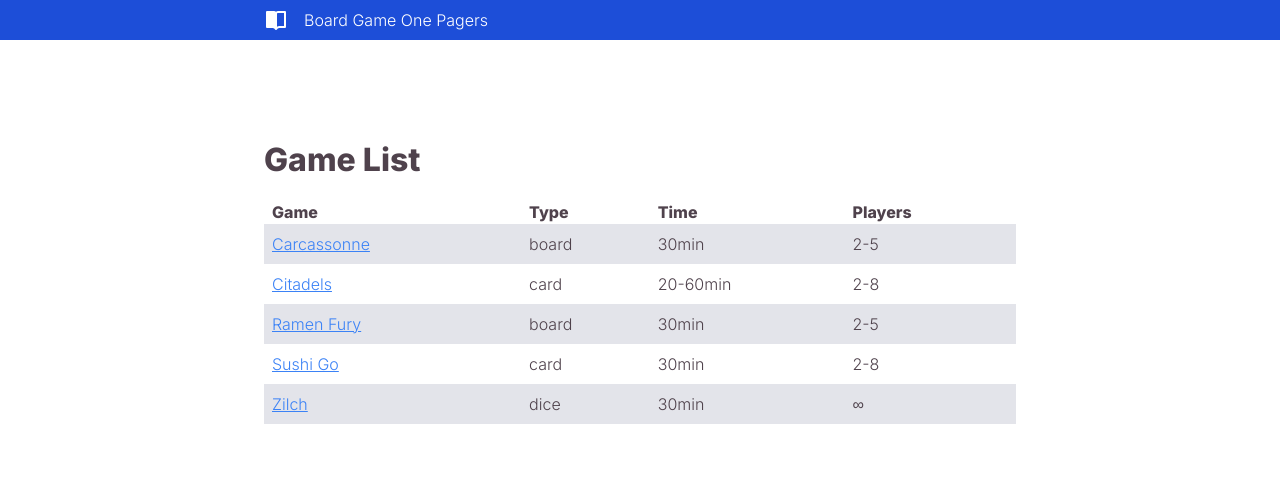
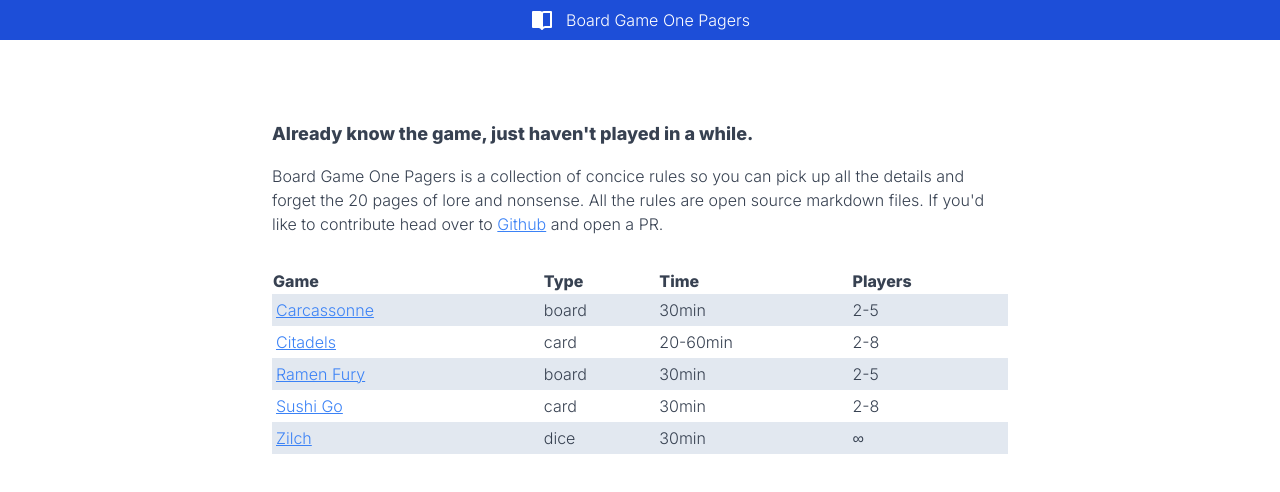
Before and after one commit to allanhortle/board-game-one-pagers, a Next.js app: page / in a window 1280 px wide. Shown: the top 492 px of the page. Built offline with nearby package versions, Linux system fonts and the light colour scheme.

Commit message:
Removing styled-components

```diff
--- a/src/components/Affordance.tsx
+++ /dev/null
@@ -1,158 +0,0 @@
-import styled, {createGlobalStyle} from 'styled-components';
-import {
-    compose,
-    space,
-    SpaceProps,
-    layout,
-    LayoutProps,
-    textStyle,
-    TextStyleProps,
-    typography,
-    TypographyProps,
-    position,
-    PositionProps,
-    color as colorSystem,
-    ColorProps
-} from 'styled-system';
-
-export const styledProps = compose(
-    layout,
-    position,
-    space,
-    textStyle,
-    typography,
-    colorSystem,
-    position
-);
-
-export interface StyledProps
-    extends TypographyProps,
-        ColorProps,
-        LayoutProps,
-        SpaceProps,
-        TextStyleProps,
-        PositionProps,
-        TypographyProps {}
-
-const color = (key: any) => (props: any) => props.theme.colors[key];
-
-export const GlobalStyle = createGlobalStyle`
-    html, body, div, span, applet, object, iframe,
-    h1, h2, h3, h4, h5, h6, p, blockquote, pre,
-    a, abbr, acronym, address, big, cite, code,
-    del, dfn, em, img, ins, kbd, q, s, samp,
-    small, strike, strong, sub, sup, tt, var,
-    b, u, i, center,
-    dl, dt, dd, ol, ul, li,
-    fieldset, form, label, legend,
-    table, caption, tbody, tfoot, thead, tr, th, td,
-    article, aside, canvas, details, embed,
-    figure, figcaption, footer, header, hgroup,
-    menu, nav, output, ruby, section, summary,
-    time, mark, audio, video {
-        margin: 0;
-        padding: 0;
-        border: 0;
-        font-size: 100%;
-        font: inherit;
-        vertical-align: baseline;
-    }
-    article, aside, details, figcaption, figure,
-    footer, header, hgroup, menu, nav, section {
-        display: block;
-    }
-    body {
-        line-height: 1;
-    }
-    ol, ul {
-        list-style: none;
-    }
-    blockquote, q {
-        quotes: none;
-    }
-    blockquote:before, blockquote:after,
-    q:before, q:after {
-        content: '';
-        content: none;
-    }
-    table {
-        border-collapse: collapse;
-        border-spacing: 0;
-    }
-    * {
-        box-sizing: border-box;
-    }
-    body {
-        background-color: ${(_) => _.theme.colors.bg};
-        color: ${(_) => _.theme.colors.fg};
-        font-family: ${(_) => _.theme.fonts.copy};
-        font-size: 16px;
-        line-height: 1.5;
-        font-weight: 300;
-    }
-    strong {font-weight: bold};
-    em {font-style: italic};
-`;
-
-export const List = styled.ul`
-    ${space}
-    padding-left: 1.5rem;
-    list-style: disc;
-`;
-
-export const OrderedList = styled.ol`
-    ${space}
-    padding-left: 1.5rem;
-    list-style: decimal;
-`;
-
-export const Label = styled.span`
-    color: ${(_) => _.theme.colors.comment};
-`;
-
-export const Input = styled.input`
-    background-color: ${(p) => p.theme.colors.black};
-    color: ${(p) => p.theme.colors.fg};
-    border: none;
-    font-size: inherit;
-    font-family: inherit;
-    display: block;
-    width: 100%;
-`;
-
-export const Quote = styled.blockquote`
-    font-style: italic;
-    overflow: hidden;
-    position: relative;
-    padding-left: 1.2em;
-    padding-top: 1.2em;
-    margin: 1em 0;
-    color: ${color('purple')};
-    &:before {
-        content: '>\\A>\\A>\\A>\\A>\\A>\\A>\\A>\\A>\\A>\\A>\\A>\\A>\\A>\\A>\\A>\\A>\\A>\\A>\\A>\\A>\\A>\\A>\\A>\\A>\\A>\\A>\\A>\\A>\\A>\\A>\\A>\\A>\\A>\\A>\\A>\\A>\\A>\\A>\\A>\\A>\\A>\\A>\\A>\\A>\\A>\\A>\\A>\\A>\\A>\\A>\\A>\\A>\\A>\\A>\\A>\\A>\\A>\\A>\\A>\\A>\\A>\\A>\\A>\\A>\\A>\\A>\\A>\\A>\\A>\\A>\\A>\\A>\\A>\\A>\\A>\\A>\\A>\\A>\\A>\\A>\\A>\\A>\\A>\\A>\\A>\\A>\\A>\\A>\\A>\\A>\\A>\\A>\\A>\\A>\\A>\\A>\\A>\\A>\\A>';
-        position: absolute;
-        left: 0;
-        white-space: pre;
-        top: -2px;
-    }
-`;
-
-export const Button = styled.button`
-    ${textStyle}
-    ${typography}
-    ${space}
-    ${colorSystem}
-    -webkit-appearance: none;
-    border: none;
-    margin: 0;
-    padding: 0;
-    overflow: visible;
-    color: inherit;
-    font: inherit;
-    background-color: ${color('yellow')};
-    color: ${color('bg')};
-    ${(p) => `padding: 0 ${p.theme.space[1]}px;`}
-    cursor: pointer;
-`;
-
-export const Image = styled('img')({}, layout);
--- a/src/components/Layout.ts
+++ /dev/null
@@ -1,11 +0,0 @@
-import styled from 'styled-components';
-import styledProps, {StyledProps} from './StyledProps';
-
-export const Box = styled.div<StyledProps>({display: 'block'}, styledProps);
-export const Flex = styled.div<StyledProps>({display: 'flex'}, styledProps);
-export const Fixed = styled.div<StyledProps>({position: 'fixed'}, styledProps);
-
-export const Wrapper = styled(Box)`
-    max-width: 48rem;
-    margin: auto;
-`;
--- a/src/components/Table.tsx
+++ /dev/null
@@ -1,19 +0,0 @@
-import styled from 'styled-components';
-import styledProps, {StyledProps} from './StyledProps';
-
-export const Table = styled.table<StyledProps>`
-    ${styledProps}
-    text-align: left;
-`;
-export const Tr = styled.tr<StyledProps>({}, styledProps);
-
-export const Th = styled.th<StyledProps>`
-    ${styledProps}
-    font-weight: bold;
-    padding-right: 1rem;
-`;
-
-export const Td = styled.td<StyledProps>`
-    ${styledProps}
-    padding-right: 1rem;
-`;
--- a/src/components/Text.tsx
+++ /dev/null
@@ -1,3 +0,0 @@
-import styled from 'styled-components';
-import styledProps, {StyledProps} from 'components/StyledProps';
-export default styled.span<StyledProps>({}, styledProps);
--- a/src/components/Theme.ts
+++ /dev/null
@@ -1,64 +0,0 @@
-function makeTheme(colors: any) {
-    return {
-        space: [0, 4, 8, 16, 32, 64, 128, 256, 512],
-        colors,
-        fonts: {
-            copy: "'Inter', sans-serif"
-        },
-        borders: {
-            outline: '1px solid'
-        },
-        textStyles: {
-            heading1: {
-                fontSize: '2rem',
-                fontWeight: 800
-            },
-            heading2: {
-                fontSize: '1.5rem',
-                fontWeight: 800
-            },
-            heading3: {
-                fontSize: '1.25rem',
-                fontWeight: 800
-            },
-            em: {
-                fontStyle: 'italic'
-            },
-            strong: {
-                fontWeight: 800
-            }
-        }
-    };
-}
-
-export const DarkTheme = makeTheme({
-    bg: 'black',
-    bg1: 'black',
-    fg: '#fafafa',
-    comment: '#6D6D6D',
-    black: '#0c0c0c',
-    blue: '#1d4ed8',
-    green: '#99c794',
-    yellow: '#fac863',
-    white: '#fac863',
-    red: '#ec5f67',
-    purple: '#c594c5',
-    lineHighlight: '#2e4e3a'
-});
-
-export const LightTheme = makeTheme({
-    fg: '#4f424c',
-    bg: '#fff',
-    bg1: '#e3e4ea',
-    comment: '#a39e9b',
-    black: '#ececec',
-    blue: '#1d4ed8',
-    orange: '#FB923C',
-    green: '#48b685',
-    yellow: '#155bf9',
-    white: '#e7e9db',
-    red: '#155bf9',
-    purple: '#6D28D9',
-    muted: '#9e9e9e',
-    lineHighlight: 'rgb(188, 217, 219)'
-});
--- a/src/pages/_app.tsx
+++ b/src/pages/_app.tsx
@@ -1,38 +1,25 @@
 import type {AppProps} from 'next/app';
-import {LightTheme} from '../components/Theme';
-import {GlobalStyle} from '../components/Affordance';
-import {ThemeProvider} from 'styled-components';
-import {Box, Wrapper, Flex} from 'components/Layout';
-import Text from 'components/Text';
-import Clickable from 'components/Clickable';
+import Clickable from '../components/Clickable';
 import GoatCounter from './GoatCounter';
 import '../global.css';
 
 export default function App({Component, pageProps}: AppProps) {
     return (
-        <ThemeProvider theme={LightTheme}>
-            <Box pb={5}>
-                <GlobalStyle />
-                <Box py={2} backgroundColor="blue" color="bg">
-                    <Wrapper px={[3, 3, 2]}>
-                        <Clickable href="/">
-                            <Flex>
-                                <svg
-                                    width="24"
-                                    height="24"
-                                    viewBox="0 0 24 24"
-                                    style={{fill: 'white'}}
-                                >
-                                    <path d="M21 3h-7a2.98 2.98 0 0 0-2 .78A2.98 2.98 0 0 0 10 3H3a1 1 0 0 0-1 1v15a1 1 0 0 0 1 1h5.758a2.01 2.01 0 0 1 1.414.586l1.121 1.121c.009.009.021.012.03.021.086.08.182.15.294.196h.002a.996.996 0 0 0 .762 0h.002c.112-.046.208-.117.294-.196.009-.009.021-.012.03-.021l1.121-1.121A2.01 2.01 0 0 1 15.242 20H21a1 1 0 0 0 1-1V4a1 1 0 0 0-1-1zm-1 15h-4.758a4.03 4.03 0 0 0-2.242.689V6c0-.551.448-1 1-1h6v13z"></path>
-                                </svg>
-                                <Text ml={3}>Board Game One Pagers</Text>
-                            </Flex>
-                        </Clickable>
-                    </Wrapper>
-                </Box>
+        <>
+            <div className="pb-20">
+                <div className="py-2 bg-blue-700 text-white flex justify-center">
+                    <Clickable href="/">
+                        <div className="flex px-4 gap-3">
+                            <svg width="24" height="24" viewBox="0 0 24 24" style={{fill: 'white'}}>
+                                <path d="M21 3h-7a2.98 2.98 0 0 0-2 .78A2.98 2.98 0 0 0 10 3H3a1 1 0 0 0-1 1v15a1 1 0 0 0 1 1h5.758a2.01 2.01 0 0 1 1.414.586l1.121 1.121c.009.009.021.012.03.021.086.08.182.15.294.196h.002a.996.996 0 0 0 .762 0h.002c.112-.046.208-.117.294-.196.009-.009.021-.012.03-.021l1.121-1.121A2.01 2.01 0 0 1 15.242 20H21a1 1 0 0 0 1-1V4a1 1 0 0 0-1-1zm-1 15h-4.758a4.03 4.03 0 0 0-2.242.689V6c0-.551.448-1 1-1h6v13z"></path>
+                            </svg>
+                            <span>Board Game One Pagers</span>
+                        </div>
+                    </Clickable>
+                </div>
                 <Component {...pageProps} />
-            </Box>
+            </div>
             <GoatCounter />
-        </ThemeProvider>
+        </>
     );
 }
--- a/src/pages/index.tsx
+++ b/src/pages/index.tsx
@@ -1,28 +1,37 @@
 import Head from 'next/head';
 import {getAllPosts} from 'api';
-import {Table, Th, Td, Tr} from 'components/Table';
 import Link from 'components/Link';
-import Text from 'components/Text';
-import {Wrapper, Box} from 'components/Layout';
+import classnames from 'classnames';
 
 export default function Home(props: any) {
     return (
-        <Box>
+        <>
             <Head>
                 <title>Board Game One Pagers</title>
             </Head>
-
-            <Wrapper px={[3, 3, 2]} py={5} pt={4}>
-                <Text as="h1" mt={5} mb={3} textStyle="heading1">
-                    Game List
-                </Text>
-                <Table width="100%">
+            <div className="max-w-3xl px-4 mx-auto">
+                <p className="mt-20 mb-4 text-lg font-bold">
+                    Already know the game, just haven&apos;t played in a while.
+                </p>
+                <p className="mb-8">
+                    Board Game One Pagers is a collection of concice rules so you can pick up all
+                    the details and forget the 20 pages of lore and nonsense. All the rules are open
+                    source markdown files. If you&apos;d like to contribute head over to{' '}
+                    <a
+                        className="text-blue-500 underline"
+                        href="https://github.com/allanhortle/board-game-one-pagers"
+                    >
+                        Github
+                    </a>{' '}
+                    and open a PR.
+                </p>
+                <table className="text-left w-full">
                     <thead>
                         <tr>
-                            <Th pl={2}>Game</Th>
-                            <Th>Type</Th>
-                            <Th>Time</Th>
-                            <Th>Players</Th>
+                            <th>Game</th>
+                            <th>Type</th>
+                            <th>Time</th>
+                            <th>Players</th>
                         </tr>
                     </thead>
                     <tbody>
@@ -30,23 +39,23 @@
                             const {slug, title, players, time, type = []} = post;
 
                             return (
-                                <Tr
+                                <tr
                                     key={slug}
-                                    backgroundColor={index % 2 === 0 ? 'bg1' : undefined}
+                                    className={classnames({'bg-slate-200': index % 2 === 0})}
                                 >
-                                    <Td py={2} pl={2}>
+                                    <td className="p-1">
                                         <Link href={`/game/${slug}`}>{title}</Link>
-                                    </Td>
-                                    <Td>{type.join(', ')}</Td>
-                                    <Td>{time}</Td>
-                                    <Td>{players}</Td>
-                                </Tr>
+                                    </td>
+                                    <td>{type.join(', ')}</td>
+                                    <td>{time}</td>
+                                    <td>{players}</td>
+                                </tr>
                             );
                         })}
                     </tbody>
-                </Table>
-            </Wrapper>
-        </Box>
+                </table>
+            </div>
+        </>
     );
 }
 
--- a/tailwind.config.js
+++ b/tailwind.config.js
@@ -2,7 +2,25 @@
 module.exports = {
     content: ['./src/**/*.{js,ts,jsx,tsx,mdx}'],
     theme: {
-        extend: {}
+        fontFamily: {
+            sans: ['Inter', 'sans-serif']
+        },
+        extend: {
+            //fg: '#4f424c',
+            //bg: '#fff',
+            //bg1: '#e3e4ea',
+            //comment: '#a39e9b',
+            //black: '#ececec',
+            //blue: '#1d4ed8',
+            //orange: '#FB923C',
+            //green: '#48b685',
+            //yellow: '#155bf9',
+            //white: '#e7e9db',
+            //red: '#155bf9',
+            //purple: '#6D28D9',
+            //muted: '#9e9e9e',
+            //lineHighlight: 'rgb(188, 217, 219)'
+        }
     },
     plugins: []
 };
```
Also changed, not shown: package.json (+2 -5 lines), src/components/StyledProps.ts (deleted, +0 -31 lines), src/pages/_document.tsx (+1 -28 lines), src/pages/game/[slug].tsx (+16 -23 lines), 1 other file (tests, documents, lock files or other folders).
